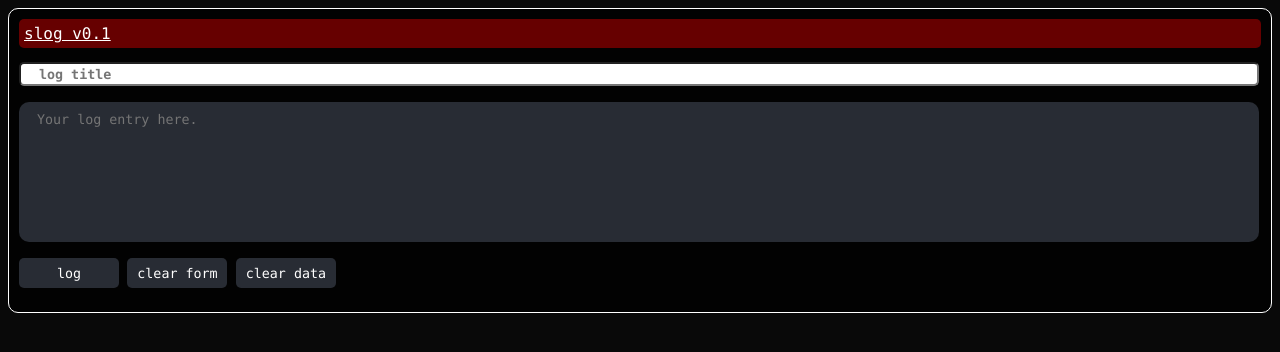
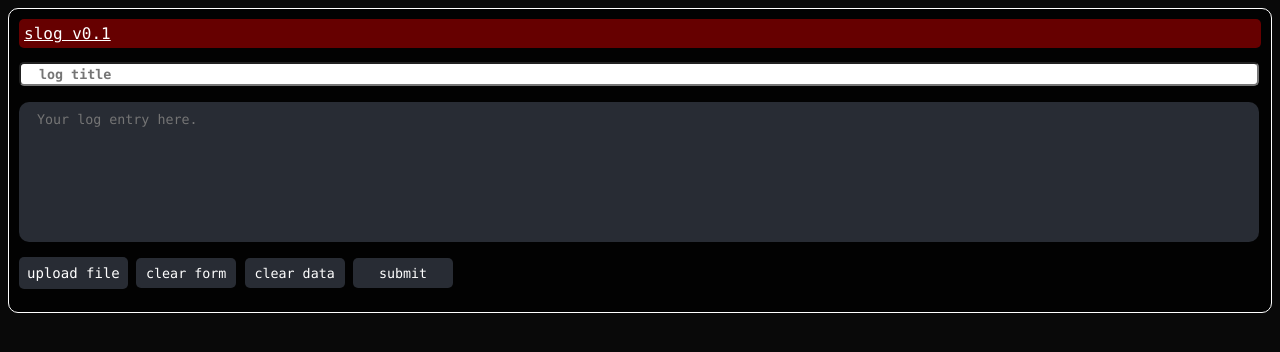
Before and after one commit to woodyk/SmalLog, a PHP site: page /slog.php in a window 1280 px wide. Shown: the top 352 px of the page. Run offline with PHP 8.4, Linux system fonts and the light colour scheme; some libraries are stand-ins or nearby versions.

Commit message:
Added file uploads

```diff
--- a/slog.php
+++ b/slog.php
@@ -6,6 +6,8 @@ $scriptSelf = $_SERVER['SCRIPT_NAME'];
 $version = "v0.1";
 $title = "slog"; // Title to display on the top of the page
 $slog = './slog.html'; // Location for writing log entries
+
+$uploaddir = './uploads/';
 ?>
 
 <head>
@@ -13,6 +15,7 @@ $slog = './slog.html'; // Location for writing log entries
 <!-- Syntax Highlighting -->
 <!--<link rel="stylesheet" href="https://cdnjs.cloudflare.com/ajax/libs/highlight.js/11.6.0/styles/default.min.css">-->
 <script src="https://cdnjs.cloudflare.com/ajax/libs/highlight.js/11.6.0/highlight.min.js"></script>
+<script src="https://ajax.googleapis.com/ajax/libs/jquery/3.6.0/jquery.min.js"></script>
 
 <script type="text/javascript">
 // Init syntax highlighting
@@ -27,6 +30,14 @@ function showHide(id) {
 		x.style.display = "none";
 	}
 }
+$(document).ready(function(){
+	$('input[type="file"]').change(function(e){
+		var fileName = e.target.files[0].name;
+		//alert('The file "' + fileName +  '" has been selected.');
+		document.getElementById("uploadFile").innerHTML = fileName;
+		document.getElementById("filePanel").style.display = "block";
+	});
+});
 
 </script>
 
@@ -99,6 +110,7 @@ a {
 */
 
 .center {
+	text-align: center;
 	margin: auto;
 }
 
@@ -150,11 +162,17 @@ input[type="file"]{
 	overflow: hidden;
 	z-index: -1;
 	position: absolute;
-
 }
 
 .upload-button {
+}
 
+.file-panel {
+	background: white;
+	color: black;
+	height: 20px;
+	border-radius: 5px;
+	padding: 8px;
 }
 
 /* highlight.js css theme block */
@@ -166,46 +184,67 @@ pre code.hljs{border-radius:10px;display:block;overflow-x:auto;padding:1em}code.
 </head>
 <title><?php echo "$title" ?></title>
 <body>
-<div class="p1 center sticky">
+<div class="p1 sticky">
 	<div class="titleHeader" onclick="showHide('sbForm')">
 		<a href="<?php $scriptSelf ?>"><?php echo "$title $version"; ?></a>
 	</div>
 <div id="sbForm">
-<form name="sbForm" method="POST">
+<form name="sbForm" method="POST" enctype="multipart/form-data">
 	<p>
 	<div class="form">
 		<input class="input-text" type="text" size="50" name="sbName" placeholder=" log title" />
-		</br>
-		</br>
+		<br />
+		<br />
 		<textarea id="sbText" name="sbText" rows="10" cols="100" maxlength="1000000" placeholder=" Your log entry here."></textarea>
-		</br>
-		</br>
-		<input type="submit" class="submit-button" name="submit" value="log" />
+		<br />
+		<br />
+		<input id="upload-button" type="file" name="file" value="upload file" onhange="showFileName(uploadFile)"/>
+		<label for="upload-button" class="submit-button">upload file</label>
 		<input type="reset" class="submit-button" name="reset" value="clear form" />
 		<input type="submit" class="submit-button" name="clear" value="clear data" onclick="return confirm('Erase all log data?')" />
-		<!--
-		<label for="upload-button" class="submit-button">upload file</label>
-		<input class= "submit-button" id="upload-button" type="file" name="file" value="upload file" />
-		-->
+		<input type="submit" class="submit-button" name="submit" value="submit" />
+
+
+		<div id="filePanel" hidden>
+			<br />
+			<div class="file-panel center"><label id="uploadFile"></label></div>
+		</div>
 
 	</p>
 	</div>
 </form>
 </div>
 </div>
-</br>
+<br />
 
 <?php
 
-if (isset($_POST['submit']) && isset($_POST['sbText'])) {
+if (isset($_POST['submit'])) {
+	$dtime = strftime('%c');
+
+	if (!$_POST['sbText'] == "") {
 		$name  = $_POST['sbName'];
 		$text  = $_POST['sbText'];
-	$text  = htmlentities($text);
-	$name  = htmlentities($name);
-	$dtime = strftime('%c');
+		$text  = htmlspecialchars($text);
+		$name  = htmlspecialchars($name);
+		$posted = "<!--NAME: $name | POSTED: $dtime-->\n<div class=\"card\">\n\t<div class=\"timeHeader\"><b>&nbsp;#&nbsp;$name</b> ($dtime)</div>\n\t<div>\n\t\t<pre class=\"p2\"><code>$text</code></pre>\n\t</div>\n</div>\n";
+	} elseif (isset($_FILES)) {
+		$target_file = $uploaddir . basename($_FILES['file']['name']);
+		$name = htmlspecialchars(basename($_FILES['file']['name']));
+		$text = '<a href=' . htmlspecialchars($target_file) . '>File:'.$name.'</a>';
 
-	if ($text != "") {
-		$posted = "<!--NAME: $name | POSTED: $dtime-->\n<div class=\"card center\">\n\t<div class=\"timeHeader\"><b>&nbsp;#&nbsp;$name</b> ($dtime)</div>\n\t<div>\n\t\t<pre class=\"p2\"><code>$text</code></pre>\n\t</div>\n</div>\n";
+		if (!is_dir($uploddir)) {
+			mkdir($uploaddir);
+		}
+
+		if (move_uploaded_file($_FILES['file']['tmp_name'], $target_file)) {
+			echo '<div class="file-panel center">file ' . htmlspecialchars( basename($_FILES['file']['name'] )) . ' uploaded</div><br />';
+			$posted = "<!--NAME: $name | POSTED: $dtime-->\n<div class=\"card\">\n\t<div class=\"timeHeader\"><b>&nbsp;#&nbsp;$name</b> ($dtime)</div>\n\t<div>\n\t\t<pre class=\"p2\">$text</pre>\n\t</div>\n</div>\n";
+
+		} else {
+			echo '<div class="file-panel center">error: unable to upload file</div><br />';
+		}
+	}
 
 	if (file_exists($slog)) {
 		$handle = fopen($slog, "r");
@@ -217,11 +256,19 @@ if (isset($_POST['submit']) && isset($_POST['sbText'])) {
 	fwrite($handle, $posted);
 	fwrite($handle, $content);
 	fclose($handle);
-	}
+
 } elseif (isset($_POST['clear'])) {
 	unlink($slog);
+
+	if (is_dir($uploaddir)) {
+        	$files = scandir($uploaddir);
+        	foreach ($files as $key => $value) {
+        	        if (!preg_match('/^\.|^\.\./', $value)) {
+				unlink($uploaddir.$value);
         	        }
-
+        	}
+	}
+}
 
 if (file_exists($slog)) {
 	include($slog);
```
Lines whose indentation alone changed are shown as unchanged.
